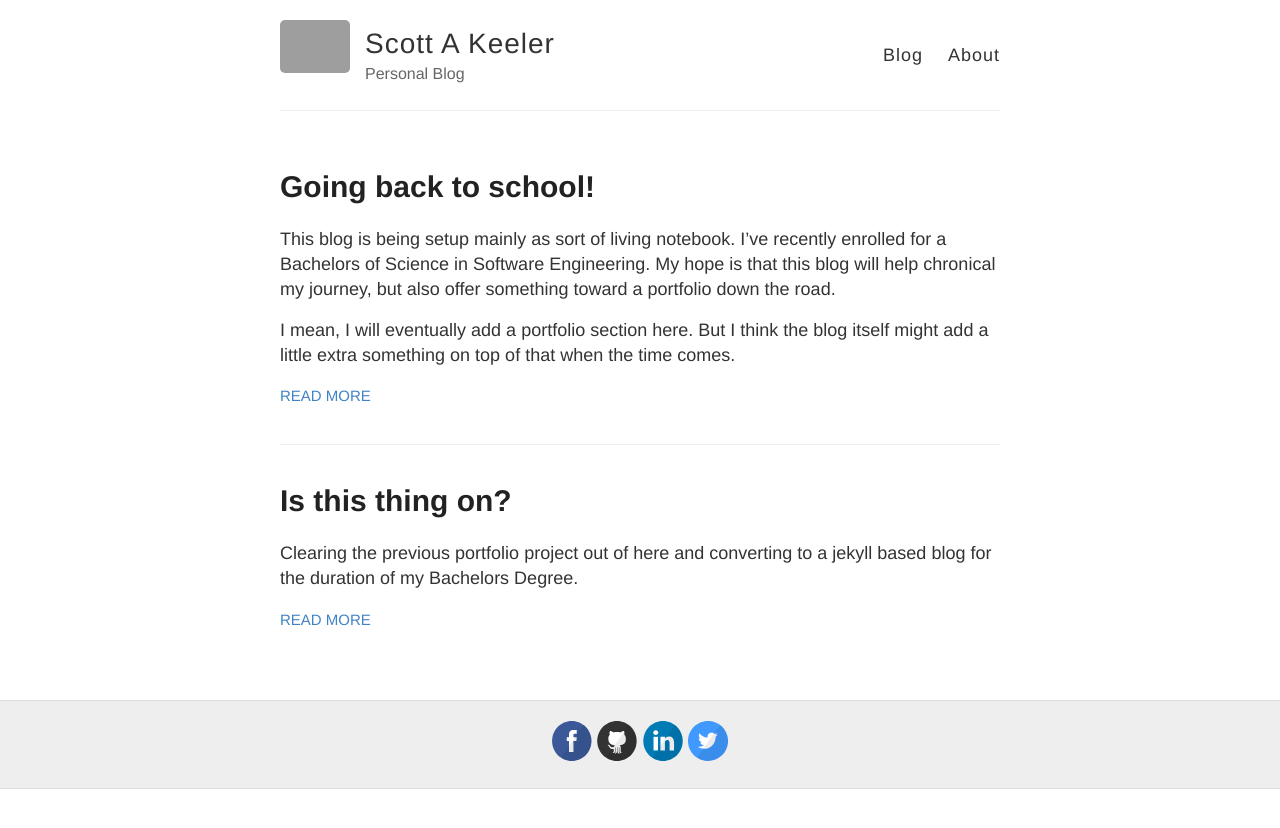
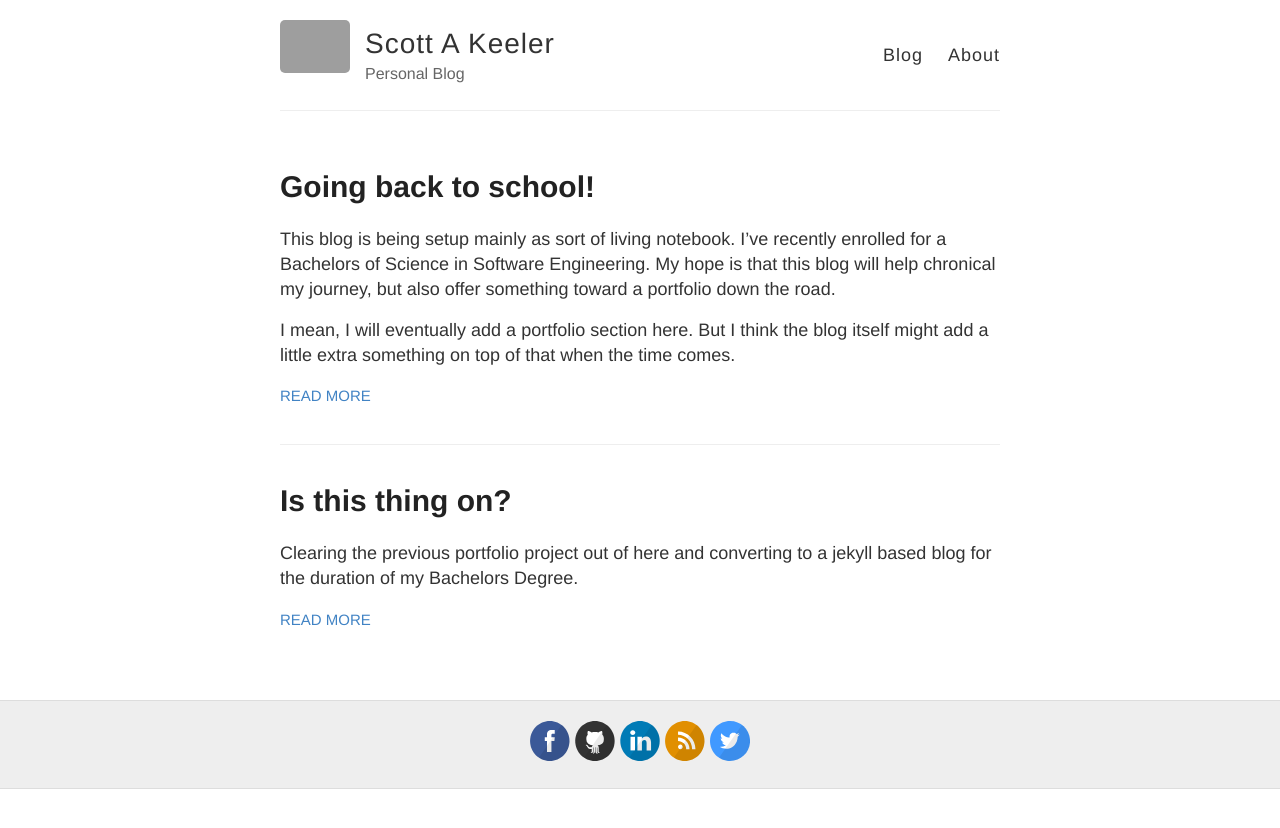
Before and after one commit to ravendark/ravendark.github.io, a Jekyll site: the page built from index.html, in a window 1280 px wide. Shown: the top 828 px of the page. Built offline with Jekyll 4.4.1, drawn with Linux system fonts in a browser that asks for light colours; grey boxes are pictures that could not be loaded.

Commit message:
added rss feed

```diff
--- a/_config.yml
+++ b/_config.yml
@@ -25,7 +25,7 @@ footer-links:
   instagram:
   linkedin: scott-a-keeler
   pinterest:
-  rss: # just type anything here for a working RSS icon
+  rss: rss
   twitter: ravendarktv
   stackoverflow: # your stackoverflow profile, e.g. "users/50476/bart-kiers"
   youtube: # channel/<your_long_string> or user/<user-name>
```
